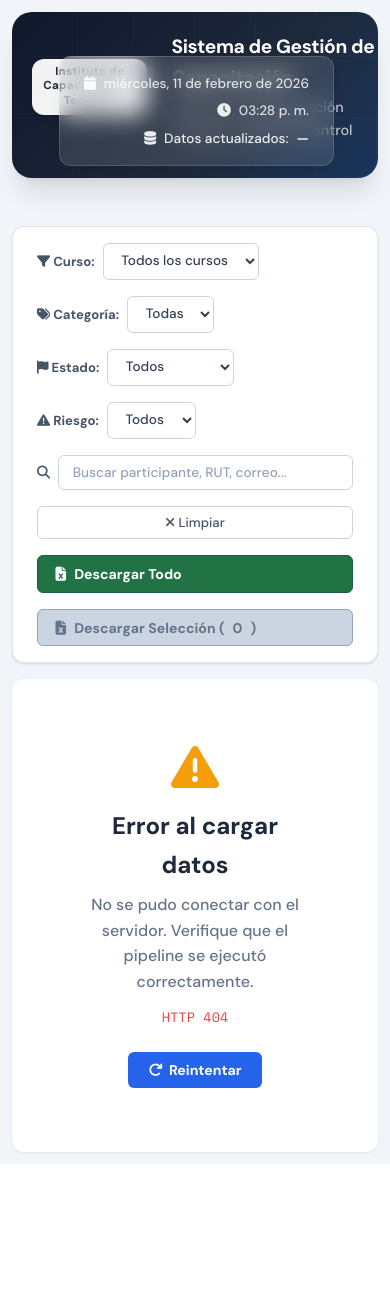
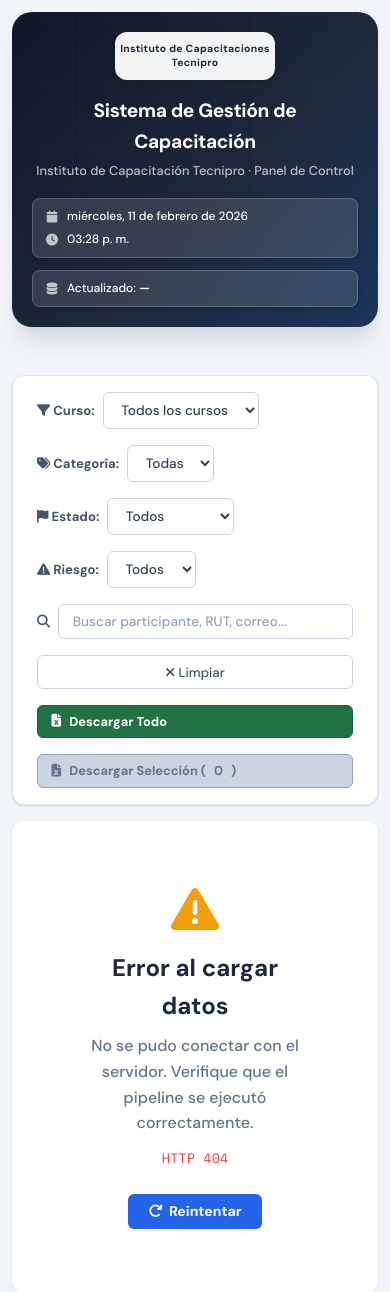
Before and after one commit to JuanOrtizLeiva/tecnipro-reportes, a Flask app: page / in a window 390 px wide. Shown: the top 1292 px of the page. Before the commit the page ends 1164 px from the top, so only its background shows below. Run offline with Flask 3, Linux system fonts and the light colour scheme; the visitor is signed in with stand-in values (Sample User, id 1); data that the repository does not hold is empty.

Commit message:
Rediseño completo del header del dashboard
Mejoras implementadas:
- Estructura limpia con layout flex bien organizado
- Info de usuario en box separado con badge de rol (Admin/Comprador)
- Fecha/hora y datos actualizados en boxes individuales
- Botones de acción (Volver/Cerrar Sesión) en fila dedicada
- Eliminado position absolute que causaba superposición
- Diseño responsive para pantallas pequeñas y medianas
- Estilos consistentes con backdrop blur y sombras

Visual profesional listo para entregar al cliente.

Tests: 127 passed, 1 skipped

Co-Authored-By: Claude Sonnet 4.5 <noreply@anthropic.com>

```diff
--- a/templates/dashboard.html
+++ b/templates/dashboard.html
@@ -81,34 +81,116 @@
             background: repeating-linear-gradient(90deg, transparent, transparent 60px, rgba(255,255,255,.02) 60px, rgba(255,255,255,.02) 61px),
                         repeating-linear-gradient(0deg, transparent, transparent 60px, rgba(255,255,255,.02) 60px, rgba(255,255,255,.02) 61px);
         }
-        .header-inner { display:flex; justify-content:space-between; align-items:center; position:relative; z-index:1; flex-wrap:wrap; gap:1rem; }
-        .header-left { display:flex; align-items:center; gap:1.5rem; }
+        .header-inner {
+            display: flex;
+            justify-content: space-between;
+            align-items: center;
+            position: relative;
+            z-index: 1;
+            gap: 2rem;
+        }
+        .header-left {
+            display: flex;
+            align-items: center;
+            gap: 1.5rem;
+            flex: 1;
+            min-width: 0;
+        }
         .logo-box {
-            width: 200px; height: 56px;
+            width: 200px;
+            height: 56px;
+            flex-shrink: 0;
             background: rgba(255,255,255,.95);
             border-radius: var(--radius);
-            display: flex; align-items: center; justify-content: center;
-            font-weight: 700; font-size: .72rem; color: var(--slate-800);
-            letter-spacing: .3px; text-align:center; line-height:1.3;
+            display: flex;
+            align-items: center;
+            justify-content: center;
+            font-weight: 700;
+            font-size: .72rem;
+            color: var(--slate-800);
+            letter-spacing: .3px;
+            text-align: center;
+            line-height: 1.3;
             box-shadow: var(--shadow-md);
         }
-        .header-text h1 { font-size: 1.65rem; font-weight: 700; letter-spacing: -.02em; }
-        .header-text p { font-size: .9rem; opacity: .7; margin-top: .15rem; }
-        .header-meta {
-            position: absolute;
-            top: 1.5rem;
-            right: 1.5rem;
-            display: flex; flex-direction: column; align-items: flex-end; gap: .35rem;
+        .header-text {
+            flex: 1;
+            min-width: 0;
+        }
+        .header-text h1 {
+            font-size: 1.65rem;
+            font-weight: 700;
+            letter-spacing: -.02em;
+            margin-bottom: .25rem;
+        }
+        .header-text p {
+            font-size: .9rem;
+            opacity: .7;
+        }
+
+        /* Header Right Section */
+        .header-right {
+            display: flex;
+            flex-direction: column;
+            align-items: flex-end;
+            gap: 1rem;
+        }
+
+        /* Info Cards Container */
+        .header-info {
+            display: flex;
+            gap: .75rem;
+            align-items: center;
+        }
+
+        /* Info Box Styles */
+        .info-box {
             background: rgba(255,255,255,.12);
             backdrop-filter: blur(12px);
-            padding: 1rem 1.5rem;
-            border-radius: var(--radius);
-            border: 1px solid rgba(255,255,255,.15);
-            font-size: .85rem;
-            box-shadow: var(--shadow-lg);
-            z-index: 10;
+            border: 1px solid rgba(255,255,255,.2);
+            border-radius: var(--radius-sm);
+            padding: .65rem 1rem;
+            font-size: .82rem;
+            display: flex;
+            flex-direction: column;
+            gap: .25rem;
+            box-shadow: 0 2px 8px rgba(0,0,0,.15);
         }
-        .header-meta span { display:flex; align-items:center; gap:.5rem; opacity:.9; }
+
+        .info-box-row {
+            display: flex;
+            align-items: center;
+            gap: .5rem;
+            white-space: nowrap;
+        }
+
+        .info-box-row i {
+            opacity: .7;
+            width: 14px;
+            text-align: center;
+        }
+
+        .info-box strong {
+            font-weight: 600;
+        }
+
+        .user-role-badge {
+            display: inline-block;
+            background: rgba(255,255,255,.2);
+            padding: .15rem .5rem;
+            border-radius: 4px;
+            font-size: .7rem;
+            font-weight: 600;
+            text-transform: uppercase;
+            letter-spacing: .02em;
+            margin-left: .35rem;
+        }
+
+        /* Action Buttons Container */
+        .header-actions {
+            display: flex;
+            gap: .5rem;
+        }
 
         /* ── KPI CARDS ── */
         .kpi-grid {
@@ -542,10 +624,53 @@
         }
 
         /* ── RESPONSIVE ── */
+        @media (max-width: 1200px) {
+            .header-inner {
+                flex-direction: column;
+                align-items: stretch;
+                gap: 1.5rem;
+            }
+            .header-left {
+                flex-direction: column;
+                align-items: center;
+                text-align: center;
+            }
+            .header-right {
+                align-items: center;
+            }
+            .header-info {
+                flex-direction: column;
+                width: 100%;
+            }
+            .info-box {
+                width: 100%;
+            }
+            .header-actions {
+                justify-content: center;
+                width: 100%;
+            }
+        }
+
         @media (max-width: 768px) {
             .app { padding:.75rem; }
             .header { padding:1.25rem; }
+            .header-inner { gap: 1rem; }
+            .header-left { gap: 1rem; }
+            .logo-box {
+                width: 160px;
+                height: 48px;
+                font-size: .65rem;
+            }
             .header-text h1 { font-size:1.2rem; }
+            .header-text p { font-size: .8rem; }
+            .info-box {
+                padding: .5rem .75rem;
+                font-size: .75rem;
+            }
+            .btn-action {
+                padding: .45rem .85rem;
+                font-size: .8rem;
+            }
             .kpi-grid { grid-template-columns: repeat(2,1fr); }
             .filters-bar { flex-direction:column; align-items:stretch; }
             .filter-input { width:100%; }
@@ -600,6 +725,7 @@
     <!-- HEADER -->
     <header class="header">
         <div class="header-inner">
+            <!-- Left Section: Logo + Title -->
             <div class="header-left">
                 <div class="logo-box">Instituto de Capacitaciones Tecnipro</div>
                 <div class="header-text">
@@ -607,16 +733,43 @@
                     <p>Instituto de Capacitación Tecnipro · Panel de Control</p>
                 </div>
             </div>
-            <div style="display:flex;align-items:center;gap:1rem;flex-wrap:wrap;">
-                <div class="header-meta">
-                    <span><i class="fas fa-calendar"></i> <span id="currentDate"></span></span>
-                    <span><i class="fas fa-clock"></i> <span id="currentTime"></span></span>
-                    <span><i class="fas fa-database"></i> Datos actualizados: <strong id="dataDate">—</strong></span>
+
+            <!-- Right Section: User Info + Date/Time + Actions -->
+            <div class="header-right">
+                <!-- Info Cards Row -->
+                <div class="header-info">
+                    <!-- User Info Box -->
+                    <div class="info-box" id="userInfoBox" style="display:none;">
+                        <div class="info-box-row">
+                            <i class="fas fa-user"></i>
+                            <strong id="userName"></strong>
+                            <span class="user-role-badge" id="userRoleBadge"></span>
+                        </div>
+                    </div>
+
+                    <!-- Date/Time Info Box -->
+                    <div class="info-box">
+                        <div class="info-box-row">
+                            <i class="fas fa-calendar"></i>
+                            <span id="currentDate"></span>
+                        </div>
+                        <div class="info-box-row">
+                            <i class="fas fa-clock"></i>
+                            <span id="currentTime"></span>
+                        </div>
+                    </div>
+
+                    <!-- Data Update Info Box -->
+                    <div class="info-box">
+                        <div class="info-box-row">
+                            <i class="fas fa-database"></i>
+                            <span>Actualizado: <strong id="dataDate">—</strong></span>
+                        </div>
+                    </div>
                 </div>
-                <div class="header-meta" id="userInfo" style="display:none;">
-                    <span><i class="fas fa-user"></i> <strong id="userName"></strong> <span id="userRole" style="opacity:.6;font-size:.75rem;"></span></span>
-                </div>
-                <div id="actionButtons" style="display:none;gap:.75rem;flex-wrap:wrap;">
+
+                <!-- Action Buttons Row -->
+                <div class="header-actions" id="headerActions" style="display:none;">
                     <a href="https://www.tecnipro.cl" class="btn-action btn-back">
                         <i class="fas fa-arrow-left"></i> Volver a Tecnipro
                     </a>
@@ -788,10 +941,10 @@ async function loadUserInfo() {
         if (resp.ok) {
             CURRENT_USER = await resp.json();
             document.getElementById('userName').textContent = CURRENT_USER.nombre;
-            document.getElementById('userRole').textContent =
-                CURRENT_USER.rol === 'admin' ? '(Admin)' : `(${CURRENT_USER.nombre})`;
-            document.getElementById('userInfo').style.display = '';
-            document.getElementById('actionButtons').style.display = 'flex';
+            document.getElementById('userRoleBadge').textContent =
+                CURRENT_USER.rol === 'admin' ? 'Admin' : 'Comprador';
+            document.getElementById('userInfoBox').style.display = '';
+            document.getElementById('headerActions').style.display = 'flex';
 
             // Hide email controls for non-admin
             if (CURRENT_USER.rol !== 'admin') {
```
